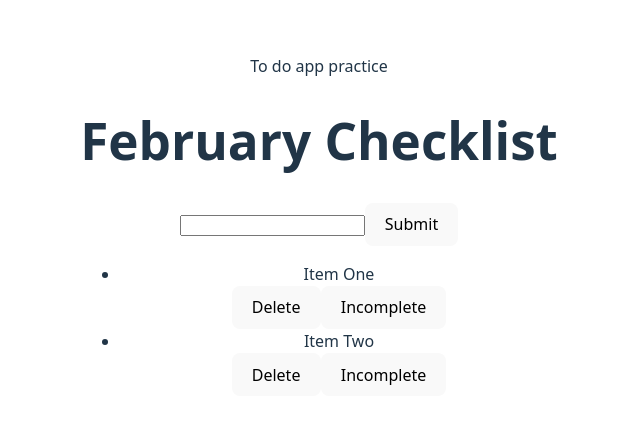
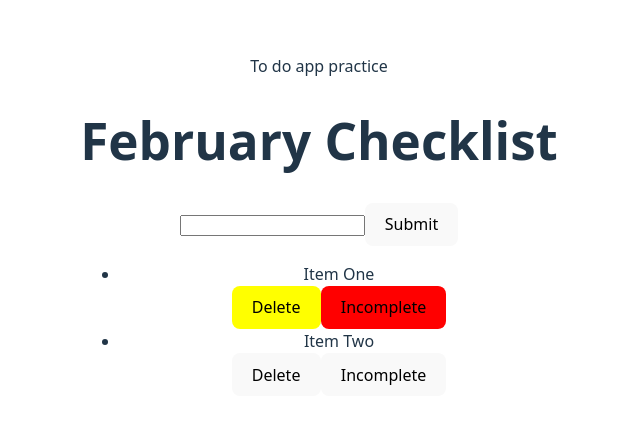
Before and after one commit to vang1100/my-practice-codes, a React (Vite) app: page / in a window 1280 px wide. Shown: the part 167-590 px from the top of the page, without its empty margins (321-961 px from the left). Built offline with nearby package versions, Linux system fonts and the light colour scheme.

Commit message:
testing out colors to buttons

```diff
--- a/src/ToDo/Todo.jsx
+++ b/src/ToDo/Todo.jsx
@@ -18,8 +18,12 @@ function Todo() {
         <ul>
 
             <li>Item One</li>
-                <button>Delete</button>
-                <button onClick={() => handleChange()}>{toggle ? 'Incomplete' : 'Completed'}</button>
+                <button style={{backgroundColor: 'yellow'}}>Delete</button>
+                <button onClick={() => handleChange()}
+                        style={{ backgroundColor: toggle ? 'red' : 'green' }}
+                    >
+                    {toggle ? 'Incomplete' : 'Completed'}
+                </button>
 
             <li>Item Two</li>
                 <button>Delete</button>
```
